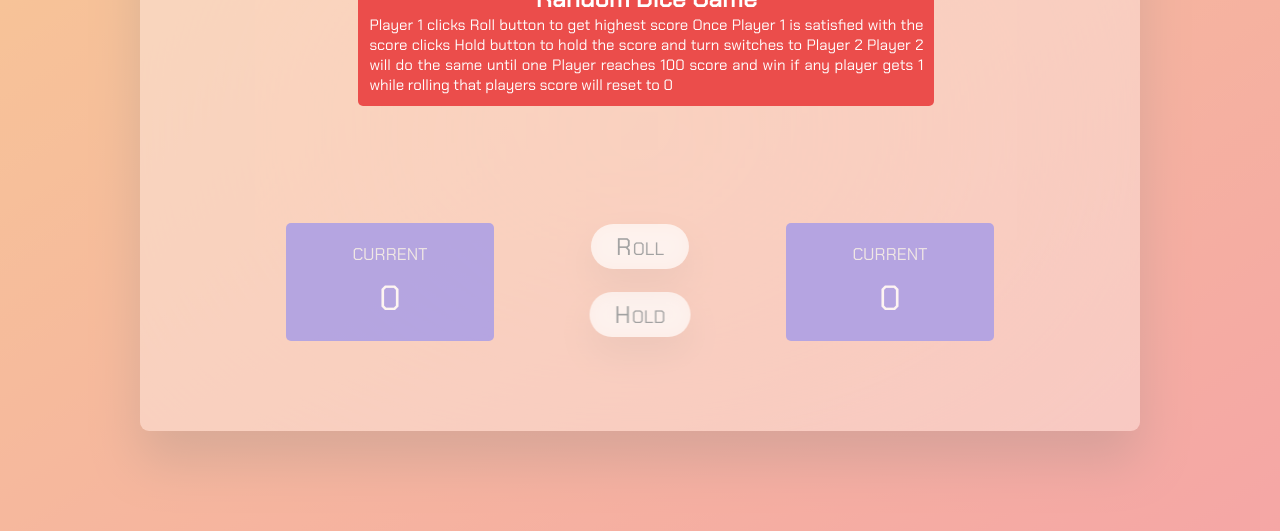
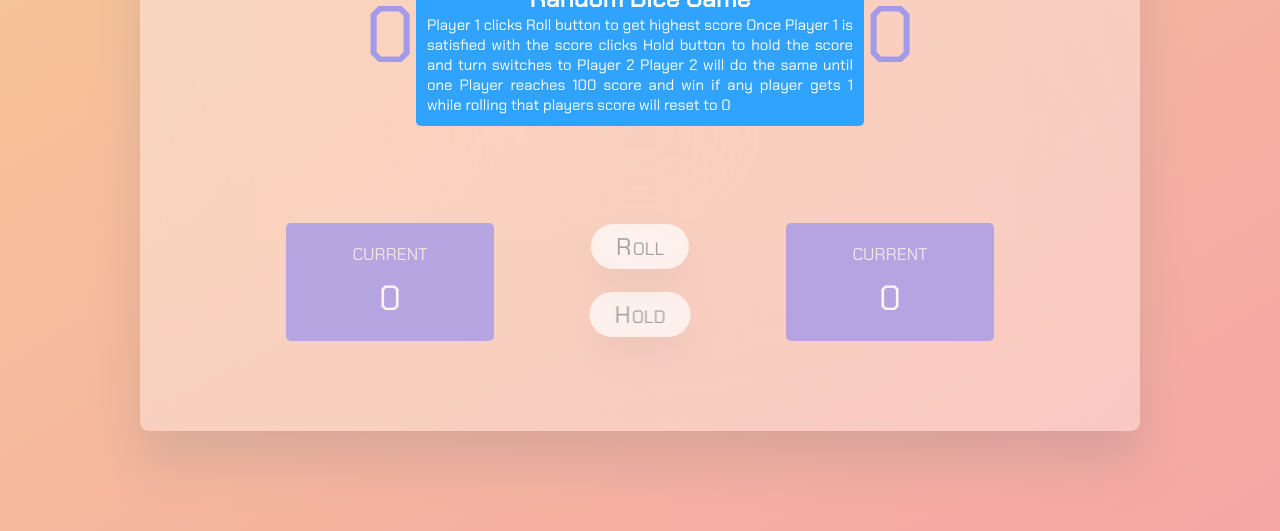
Before and after one commit to Sinamh/js--dice-game, a plain HTML site: page index.html in a window 1280 px wide. Shown: the part 269-800 px from the top of the page. Drawn offline with Linux system fonts and the light colour scheme.

Commit message:
Update style.css

```diff
--- a/style.css
+++ b/style.css
@@ -148,6 +148,10 @@ main {
   outline: none;
 }
 
+.btn:hover {
+  border: 1px solid #444;
+}
+
 .dice {
   position: absolute;
   left: 50%;
@@ -176,13 +180,13 @@ main {
 
 .hint {
   position: absolute;
-  width: 45vw;
+  width: 35vw;
   z-index: 2;
-  background: #eb4d4b;
+  background: #30a2ff;
   color: white;
   padding: 1.1rem;
   border-radius: 5px;
-  left: 28%;
+  left: 32.5%;
   top: 30%;
   opacity: 100% !important;
   transition: display 2s;
```
